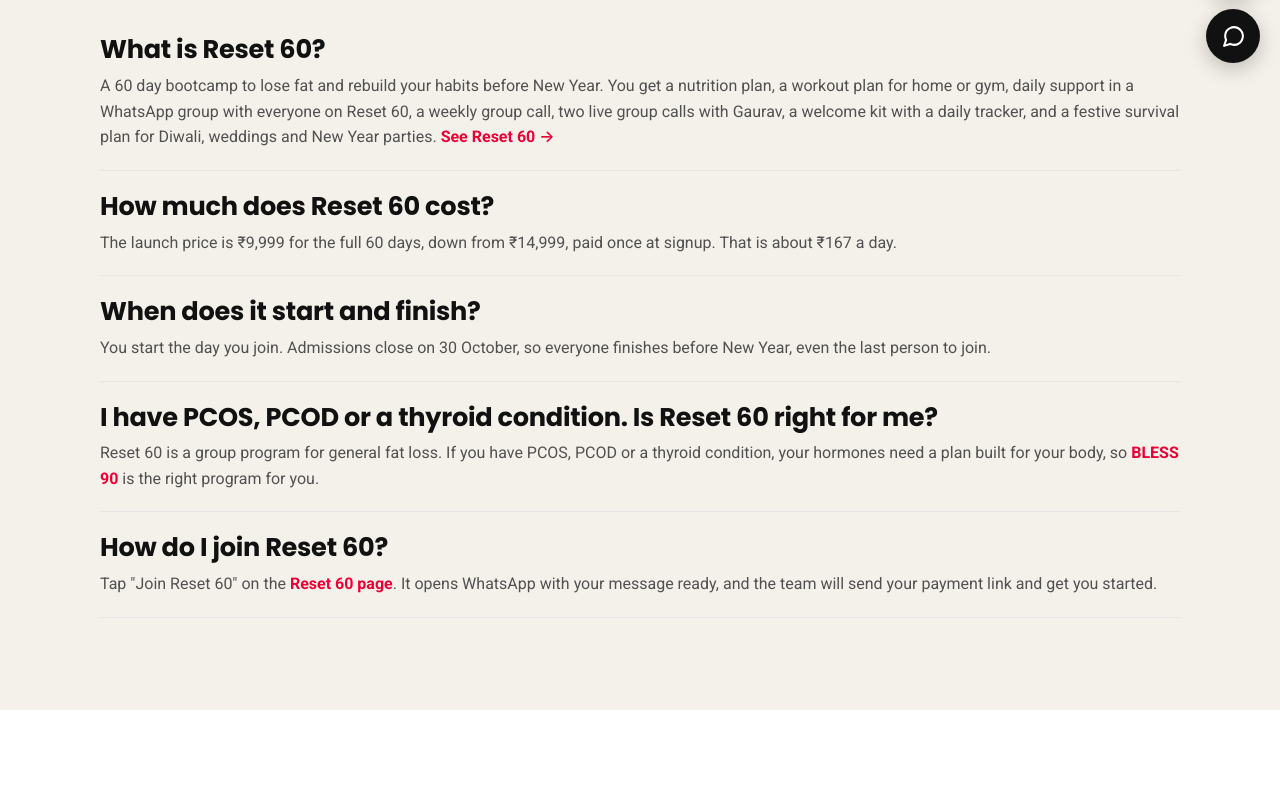
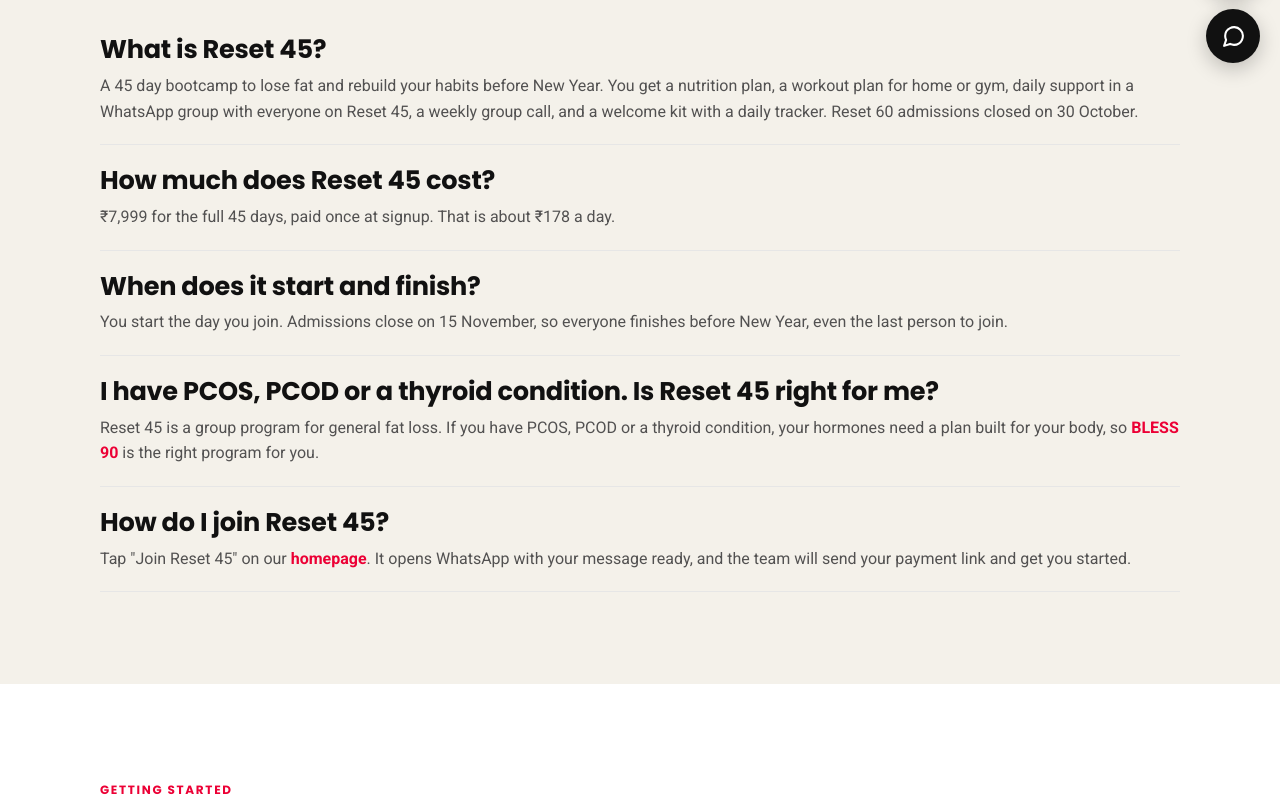
Before and after one commit to 21manifestation/Iaaj-website, a plain HTML site: page faq.html in a window 1280 px wide. Shown: the part 717-1514 px from the top of the page. Drawn offline with Linux system fonts and the light colour scheme.

Commit message:
FAQ and chatbot: Reset 60 -> Reset 45 (₹7,999, admissions close 15 Nov)
Co-Authored-By: Claude Opus 5.5 <noreply@anthropic.com>

```diff
--- a/faq.html
+++ b/faq.html
@@ -33,42 +33,42 @@
   "mainEntity": [
     {
       "@type": "Question",
-      "name": "What is Reset 60?",
+      "name": "What is Reset 45?",
       "acceptedAnswer": {
         "@type": "Answer",
-        "text": "A 60 day bootcamp to lose fat and rebuild your habits before New Year. You get a nutrition plan, a workout plan for home or gym, daily support in a WhatsApp group with everyone on Reset 60, a weekly group call, two live group calls with Gaurav, a welcome kit with a daily tracker, and a festive survival plan for Diwali, weddings and New Year parties."
+        "text": "A 45 day bootcamp to lose fat and rebuild your habits before New Year. You get a nutrition plan, a workout plan for home or gym, daily support in a WhatsApp group with everyone on Reset 45, a weekly group call, and a welcome kit with a daily tracker. Reset 60 admissions closed on 30 October."
       }
     },
     {
       "@type": "Question",
-      "name": "How much does Reset 60 cost?",
+      "name": "How much does Reset 45 cost?",
       "acceptedAnswer": {
         "@type": "Answer",
-        "text": "The launch price is ₹9,999 for the full 60 days, down from ₹14,999, paid once at signup. That is about ₹167 a day."
+        "text": "₹7,999 for the full 45 days, paid once at signup. That is about ₹178 a day."
       }
     },
     {
       "@type": "Question",
-      "name": "When does Reset 60 start and finish?",
+      "name": "When does Reset 45 start and finish?",
       "acceptedAnswer": {
         "@type": "Answer",
-        "text": "You start the day you join. Admissions close on 30 October, so everyone finishes before New Year, even the last person to join."
+        "text": "You start the day you join. Admissions close on 15 November, so everyone finishes before New Year, even the last person to join."
       }
     },
     {
       "@type": "Question",
-      "name": "I have PCOS, PCOD or a thyroid condition. Is Reset 60 right for me?",
+      "name": "I have PCOS, PCOD or a thyroid condition. Is Reset 45 right for me?",
       "acceptedAnswer": {
         "@type": "Answer",
-        "text": "Reset 60 is a group program for general fat loss. If you have PCOS, PCOD or a thyroid condition, your hormones need a plan built for your body, so BLESS 90 is the right program for you."
+        "text": "Reset 45 is a group program for general fat loss. If you have PCOS, PCOD or a thyroid condition, your hormones need a plan built for your body, so BLESS 90 is the right program for you."
       }
     },
     {
       "@type": "Question",
-      "name": "How do I join Reset 60?",
+      "name": "How do I join Reset 45?",
       "acceptedAnswer": {
         "@type": "Answer",
-        "text": "Tap Join Reset 60 on the Reset 60 page. It opens WhatsApp with your message ready, and the team will send your payment link and get you started."
+        "text": "Tap Join Reset 45 on our homepage. It opens WhatsApp with your message ready, and the team will send your payment link and get you started."
       }
     },
     {
@@ -299,30 +299,31 @@
   </div>
 </section>
 
-<!-- Reset 60 launch (Oct 2026). First on the page while admissions are open.
-     Remove or move down after 30 October. -->
+<!-- New Year Reset Bootcamp, now Reset 45 (admissions 1 to 15 November 2026).
+     First on the page while admissions are open. Switch to Reset 30 or
+     remove after 15 November. -->
 <section class="section-cream">
   <div class="container">
-    <div class="section-head"><span class="eyebrow">New Year Reset Bootcamp</span><h2>Reset 60</h2></div>
+    <div class="section-head"><span class="eyebrow">New Year Reset Bootcamp</span><h2>Reset 45</h2></div>
     <div class="faq-item">
-      <h3>What is Reset 60?</h3>
-      <p>A 60 day bootcamp to lose fat and rebuild your habits before New Year. You get a nutrition plan, a workout plan for home or gym, daily support in a WhatsApp group with everyone on Reset 60, a weekly group call, two live group calls with Gaurav, a welcome kit with a daily tracker, and a festive survival plan for Diwali, weddings and New Year parties. <a href="reset60.html" style="color:var(--red); font-weight:600;">See Reset 60 &rarr;</a></p>
+      <h3>What is Reset 45?</h3>
+      <p>A 45 day bootcamp to lose fat and rebuild your habits before New Year. You get a nutrition plan, a workout plan for home or gym, daily support in a WhatsApp group with everyone on Reset 45, a weekly group call, and a welcome kit with a daily tracker. Reset 60 admissions closed on 30 October.</p>
     </div>
     <div class="faq-item">
-      <h3>How much does Reset 60 cost?</h3>
-      <p>The launch price is &#8377;9,999 for the full 60 days, down from &#8377;14,999, paid once at signup. That is about &#8377;167 a day.</p>
+      <h3>How much does Reset 45 cost?</h3>
+      <p>&#8377;7,999 for the full 45 days, paid once at signup. That is about &#8377;178 a day.</p>
     </div>
     <div class="faq-item">
       <h3>When does it start and finish?</h3>
-      <p>You start the day you join. Admissions close on 30 October, so everyone finishes before New Year, even the last person to join.</p>
+      <p>You start the day you join. Admissions close on 15 November, so everyone finishes before New Year, even the last person to join.</p>
     </div>
     <div class="faq-item">
-      <h3>I have PCOS, PCOD or a thyroid condition. Is Reset 60 right for me?</h3>
-      <p>Reset 60 is a group program for general fat loss. If you have PCOS, PCOD or a thyroid condition, your hormones need a plan built for your body, so <a href="program.html" style="color:var(--red); font-weight:600;">BLESS 90</a> is the right program for you.</p>
+      <h3>I have PCOS, PCOD or a thyroid condition. Is Reset 45 right for me?</h3>
+      <p>Reset 45 is a group program for general fat loss. If you have PCOS, PCOD or a thyroid condition, your hormones need a plan built for your body, so <a href="program.html" style="color:var(--red); font-weight:600;">BLESS 90</a> is the right program for you.</p>
     </div>
     <div class="faq-item">
-      <h3>How do I join Reset 60?</h3>
-      <p>Tap "Join Reset 60" on the <a href="reset60.html" style="color:var(--red); font-weight:600;">Reset 60 page</a>. It opens WhatsApp with your message ready, and the team will send your payment link and get you started.</p>
+      <h3>How do I join Reset 45?</h3>
+      <p>Tap "Join Reset 45" on our <a href="index.html" style="color:var(--red); font-weight:600;">homepage</a>. It opens WhatsApp with your message ready, and the team will send your payment link and get you started.</p>
     </div>
   </div>
 </section>
--- a/js/faq-bot.js
+++ b/js/faq-bot.js
@@ -6,13 +6,15 @@
 // extra words/phrases a visitor might type that don't appear in the question itself.
 (function () {
   var FAQS = [
-    // Reset 60 (Oct 2026): first, so it shows as a suggested question when the
-    // bot opens. Remove these Reset entries after admissions close on 30 Oct.
+    // New Year Reset Bootcamp, now Reset 45 (admissions 1 to 15 Nov 2026):
+    // first, so it shows as a suggested question when the bot opens. Switch to
+    // Reset 30 or remove these entries after 15 Nov. 'reset 60' keywords stay
+    // so anyone still asking about Reset 60 learns it closed and Reset 45 is open.
     {
-      q: 'What is Reset 60?',
-      a: 'Our New Year Reset Bootcamp: 60 days to lose fat and rebuild your habits before New Year. You get a nutrition plan, a workout plan, daily WhatsApp group support, a weekly group call, two live group calls with Gaurav, a welcome kit and a festive survival plan. It starts the day you join, and admissions close on 30 October.',
-      keywords: ['what is reset', 'reset 60', 'reset60', 'bootcamp', 'boot camp', '60 day program', '60 days program', '60 day bootcamp', 'sixty day', 'new year'],
-      link: { text: 'See Reset 60', href: 'reset60.html' }
+      q: 'What is Reset 45?',
+      a: 'Our New Year Reset Bootcamp: 45 days to lose fat and rebuild your habits before New Year. You get a nutrition plan, a workout plan, daily WhatsApp group support, a weekly group call and a welcome kit. It starts the day you join, and admissions close on 15 November. (Reset 60 admissions closed on 30 October.)',
+      keywords: ['what is reset', 'about reset', 'reset 45', 'reset45', 'bootcamp', 'boot camp', '45 day', '45 days', '60 day program', '60 day bootcamp', 'forty five day', 'new year'],
+      link: { text: 'Join Reset 45', href: 'index.html' }
     },
     {
       q: 'How do I start?',
@@ -31,26 +33,26 @@
       keywords: ['online', 'remote', 'video call', 'whatsapp group', 'in person', 'location']
     },
     {
-      q: 'How much does Reset 60 cost?',
-      a: 'The Reset 60 launch price is 9,999 for the full 60 days, down from 14,999, paid once at signup. That is about 167 a day.',
-      keywords: ['reset 60 cost', 'reset 60 price', 'reset 60 fee', 'reset price', 'reset cost', 'reset fee', 'cost of reset', 'price of reset', 'how much is reset', 'bootcamp price', 'bootcamp cost', 'bootcamp fee', '9999', '9,999']
+      q: 'How much does Reset 45 cost?',
+      a: 'The Reset 45 bootcamp price is 7,999 for the full 45 days, paid once at signup. That is about 178 a day.',
+      keywords: ['reset 45 cost', 'reset 45 price', 'reset 45 fee', 'how much is the bootcamp', 'how much is reset 45', '7999', '7,999', 'reset 60 cost', 'reset 60 price', 'reset 60 fee', 'reset price', 'reset cost', 'reset fee', 'cost of reset', 'price of reset', 'how much is reset', 'bootcamp price', 'bootcamp cost', 'bootcamp fee', '9999', '9,999']
     },
     {
-      q: 'When does Reset 60 start and finish?',
-      a: 'You start the day you join. Admissions close on 30 October, so everyone finishes before New Year, even the last person to join.',
-      keywords: ['reset start', 'reset end', 'reset dates', 'when does reset', 'when does the bootcamp', 'last date', 'deadline', 'admissions close', '30 october', 'when can i start reset']
+      q: 'When does Reset 45 start and finish?',
+      a: 'You start the day you join. Admissions close on 15 November, so everyone finishes before New Year, even the last person to join.',
+      keywords: ['reset start', 'reset end', 'reset dates', 'when does reset', 'when does the bootcamp', 'last date', 'deadline', 'admissions close', '15 november', '30 october', 'when can i start reset']
     },
     {
-      q: 'I have PCOS or thyroid. Is Reset 60 right for me?',
-      a: 'Reset 60 is a group program for general fat loss. If you have PCOS, PCOD or a thyroid condition, your hormones need a plan built for your body, so BLESS 90 is the right program for you.',
+      q: 'I have PCOS or thyroid. Is Reset 45 right for me?',
+      a: 'Reset 45 is a group program for general fat loss. If you have PCOS, PCOD or a thyroid condition, your hormones need a plan built for your body, so BLESS 90 is the right program for you.',
       keywords: ['pcos reset', 'reset pcos', 'thyroid reset', 'reset thyroid', 'pcod reset', 'reset pcod', 'bootcamp pcos', 'pcos bootcamp'],
       link: { text: 'See BLESS 90', href: 'program.html' }
     },
     {
-      q: 'How do I join Reset 60?',
-      a: 'Tap Join Reset 60 on the Reset 60 page. It opens WhatsApp with your message ready, and the team will send your payment link and get you started.',
+      q: 'How do I join Reset 45?',
+      a: 'Tap Join Reset 45 on our homepage. It opens WhatsApp with your message ready, and the team will send your payment link and get you started.',
       keywords: ['join reset', 'join the reset', 'how to join reset', 'enroll reset', 'enrol reset', 'sign up reset', 'join bootcamp', 'join the bootcamp', 'pay for reset'],
-      link: { text: 'Go to Reset 60', href: 'reset60.html' }
+      link: { text: 'Go to Reset 45', href: 'index.html' }
     },
     {
       q: 'Do you work with clients outside India?',
```
